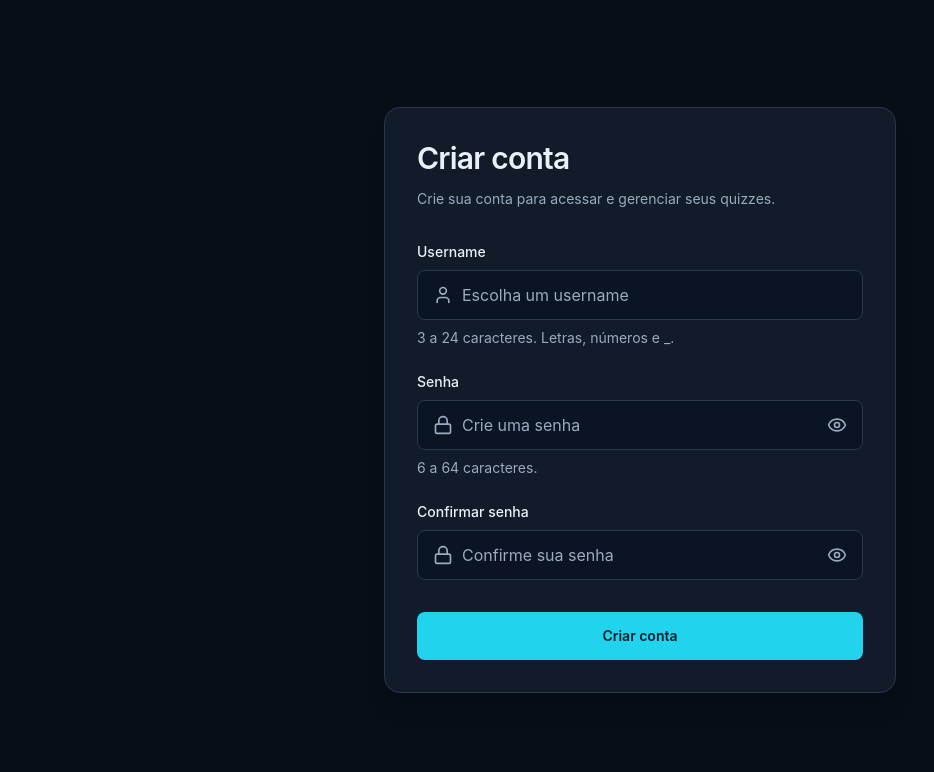
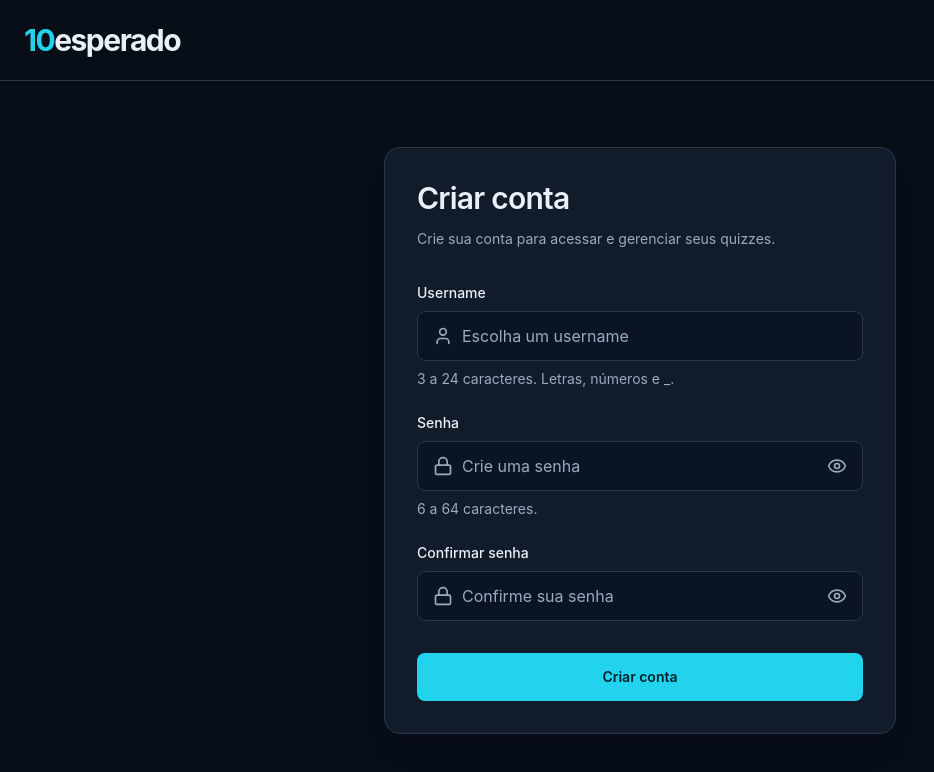
Before and after one commit to SammuelGR/10esperado, a React (Vite) app: page /register in a window 1280 px wide. Shown: the top 772 px of the page, without its empty margins (0-934 px from the left). Built offline with nearby package versions, Linux system fonts and the light colour scheme.

Commit message:
feat(registration): add page header

```diff
--- /dev/null
+++ b/src/components/Header/index.tsx
@@ -0,0 +1,17 @@
+import { useTranslation } from 'react-i18next';
+
+export default function Header() {
+  const { t } = useTranslation('common');
+
+  return (
+    <header className="shrink-0 border-b border-border">
+      <div className="mx-auto flex min-h-16 max-w-7xl items-center px-4 sm:min-h-20 sm:px-6">
+        <span className="text-2xl font-bold tracking-tighter sm:text-3xl">
+          <span className="text-primary">{t(($) => $.content.header.logo.prefix)}</span>
+
+          <span>{t(($) => $.content.header.logo.name)}</span>
+        </span>
+      </div>
+    </header>
+  );
+}
--- a/src/components/index.ts
+++ b/src/components/index.ts
@@ -1,4 +1,5 @@
 export { default as Button } from './Button';
 export { default as FormField } from './FormField';
+export { default as Header } from './Header';
 export { default as Input } from './Input';
 export { default as PasswordInput } from './PasswordInput';
--- a/src/locales/pt-BR/common.json
+++ b/src/locales/pt-BR/common.json
@@ -1,4 +1,12 @@
 {
+  "content": {
+    "header": {
+      "logo": {
+        "prefix": "10",
+        "name": "esperado"
+      }
+    }
+  },
   "form": {
     "password": {
       "visibility": {
--- a/src/pages/register/index.tsx
+++ b/src/pages/register/index.tsx
@@ -6,7 +6,7 @@ export default function RegisterPage() {
   const { t } = useTranslation('register');
 
   return (
-    <main className="grid min-h-dvh place-items-center px-4 py-8 sm:px-6 sm:py-12">
+    <main className="grid flex-1 place-items-center px-4 py-8 sm:px-6 sm:py-12">
       <section
         aria-labelledby="register-title"
         className="w-full max-w-lg rounded-2xl border border-border bg-card p-6 shadow-xl sm:p-8"
--- a/src/routes/__root.tsx
+++ b/src/routes/__root.tsx
@@ -1,3 +1,13 @@
 import { createRootRoute, Outlet } from '@tanstack/react-router';
 
-export const Route = createRootRoute({ component: Outlet });
+import { Header } from '@/components';
+
+export const Route = createRootRoute({
+  component: () => (
+    <div className="flex min-h-dvh flex-col">
+      <Header />
+
+      <Outlet />
+    </div>
+  ),
+});
```
Also changed, not shown: 1 other file (tests, documents, lock files or other folders).
